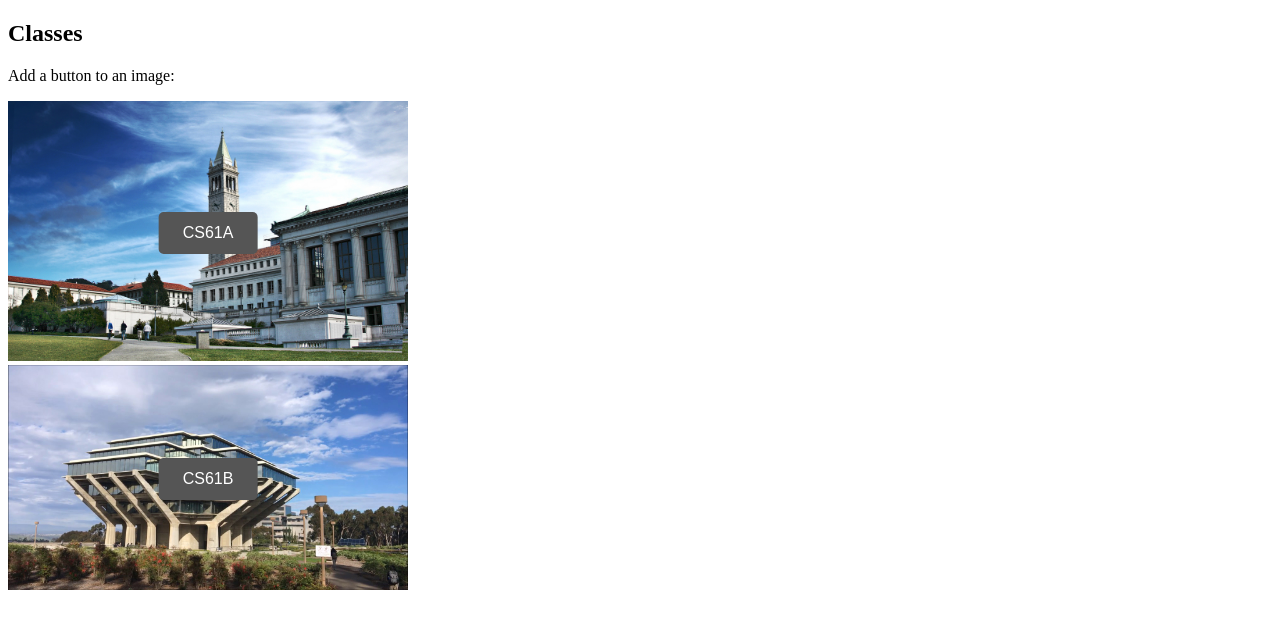
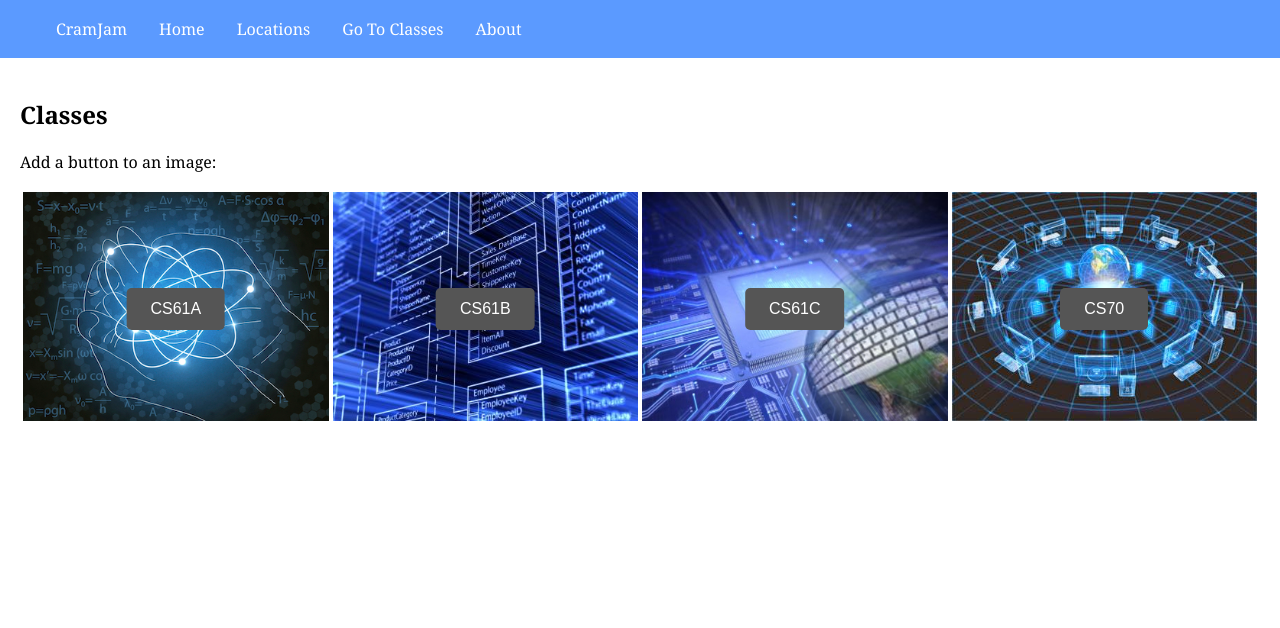
Before and after one commit to CardiacMangoes/cramjam, a plain HTML site: page schoolbuttons.html in a window 1280 px wide. Drawn offline with Linux system fonts and the light colour scheme.

Commit message:
connectivity

```diff
--- a/schoolbuttons.html
+++ b/schoolbuttons.html
@@ -8,12 +8,10 @@
          width: 100%;
          max-width: 400px;
          }
-
          .container img {
          width: 100%;
          height: auto;
          }
-
          .container .btn {
          position: absolute;
          top: 50%;
@@ -29,26 +27,95 @@
          border-radius: 5px;
          text-align: center;
          }
-
          .container .btn:hover {
          background-color: black;
+         }
+         body {
+         margin:0;
+         padding:0;
+         font-family: Georgia;
+         }
+         #navbar ul {
+         list-style-type: none;
+         margin: 0;
+         padding-left: 80;
+         overflow: hidden;
+         background-color: #5b9aff;
+         position: -webkit-sticky; /* Safari */
+         position: sticky;
+         top: 0;
+         }
+         p {
+         font-size: 12;
+         }
+         #navbar li  {
+         float: left;
+         }
+         #navbar li p {
+         display: block;
+         color: white;
+         text-align: center;
+         padding: 2px 16px;
+         text-decoration: none;
+         }
+         #navbar li a {
+         display: block;
+         color: white;
+         text-align: center;
+         padding: 18px 16px;
+         text-decoration: none;
+         }
+         #navbar li a:hover {
+         background-color: #538fef;
+         }
+         #courses {
+         padding: 20px;
          }
       </style>
    </head>
    <body>
-
+      <div id = 'navbar'>
+         <ul>
+            <li>
+               <p>CramJam</p>
+            </li>
+            <li><a href="cramjam.html">Home</a></li>
+            <li><a href="googlemaps.html">Locations</a></li>
+            <li><a href="schoolbuttons.html">Go To Classes</a></li>
+            <li><a href="#about">About</a></li>
+         </ul>
+      </div>
+      <div id = courses>
          <h2>Classes</h2>
          <p>Add a button to an image:</p>
-
+         <table style="width:100%">
+            <tr>
+               <td>
                   <div class="container">
-  <img src="images/ucberkeleycampus.jpg" alt="Snow" style="width:100%">
-  <button class="btn">CS61A</button>
+                     <img src="images/CS61A.jpg" alt="Snow">
+                     <a href="calendar.html"><button class="btn">CS61A</button></a>
                   </div>
-
+               </td>
+               <td>
                   <div class="container">
-  <img src="images/ucsdcampus.jpg" alt="Snow" style="width:100%">
-  <button class="btn">CS61B</button>
+                     <img src="images/CS61B.jpg" alt="Snow">
+                     <a href="calendar.html"><button class="btn">CS61B</button></a>
                   </div>
-
+               </td>
+               <td>
+                  <div class="container">
+                     <img src="images/CS61C.jpg" alt="Snow">
+                     <a href="calendar.html"><button class="btn">CS61C</button></a>
+                  </div>
+               </td>
+               <td>
+                  <div class="container">
+                     <img src="images/CS70.jpg" alt="Snow">
+                     <a href="calendar.html"><button class="btn">CS70</button></a>
+                  </div>
+               </td>
+            </tr>
+         </table>
+      </div>
    </body>
 </html>
--- a/styles/cramjam.css
+++ b/styles/cramjam.css
@@ -1,4 +1,4 @@
-html, body {
+body {
 	margin:0;
 	padding:0;
 	font-family: Georgia;
@@ -40,7 +40,7 @@ li a {
 }
 
 li a:hover {
-    background-color: #111;
+    background-color: #538fef;
 }
 
 h1 {
```
Also changed, not shown: calendar.html (+60 -2 lines), cramjam.html (+2 -0 lines), googlemaps.html (+52 -0 lines), images/CS61A.jpg (added), images/CS61B.jpg (added), images/CS61C.jpg (added), images/CS70.jpg (added), images/ucberkeleycampus.jpg (deleted), images/ucsdcampus.jpg (deleted). Lines whose indentation alone changed are shown as unchanged.
